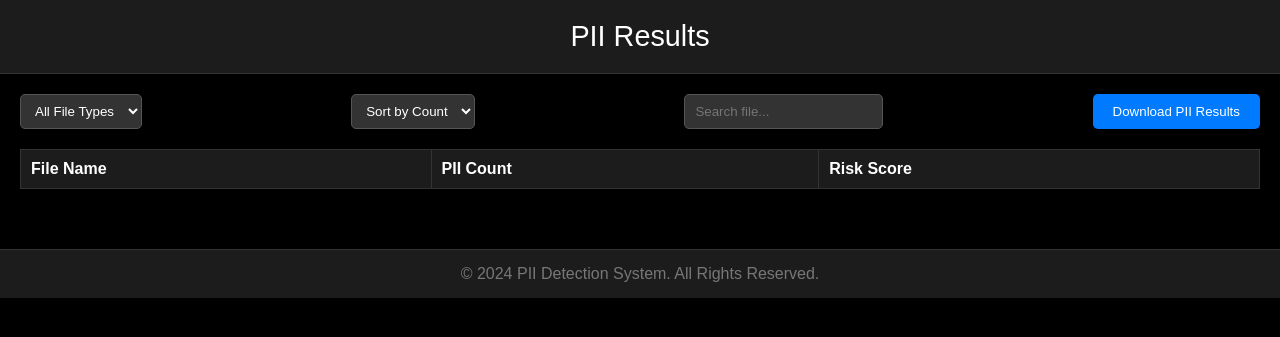
After one commit to PritK99/Data-Watchdog, a Flask app: page /view in a window 1280 px wide. The commit adds this page. Shown: the top 337 px of the page. Run offline with Flask 3, Linux system fonts and the light colour scheme; lists and menus that the app fills with data are empty; some libraries are stand-ins or nearby versions.

Commit message:
Adding drilldown feature

```diff
--- a/client/templates/dashboard.html
+++ b/client/templates/dashboard.html
@@ -121,7 +121,7 @@
           <p>Total Risks: <span id="totalRisks"></span></p>
           <p>Mean Risk Score: <span id="meanRiskScore"></span> / 10 </p>
           <!-- Download Button for CSV file -->
-          <a href="/download_csv" class="download-btn" download>Download Results</a>
+          <button class="download-btn" id="view-btn">View Results</button>
         </div>
         <div class="card">
           <h2>Bucket Distribution</h2>
@@ -410,6 +410,9 @@
       }
 
       document.addEventListener("DOMContentLoaded", initializeDashboard);
+      document.getElementById("view-btn").onclick = function() {
+            window.location.href = "/view";
+        };
     </script>
   </body>
 </html>
--- /dev/null
+++ b/client/templates/view.html
@@ -0,0 +1,204 @@
+<!DOCTYPE html>
+<html lang="en">
+<head>
+    <meta charset="UTF-8">
+    <meta name="viewport" content="width=device-width, initial-scale=1.0">
+    <title>PII Results</title>
+    <style>
+        body {
+            font-family: Arial, sans-serif;
+            margin: 0;
+            padding: 0;
+            background-color: #000;
+            color: white;
+        }
+
+        header {
+            background-color: #1c1c1c;
+            padding: 20px;
+            text-align: center;
+            border-bottom: 1px solid #333;
+            font-size: 1.8rem;
+        }
+
+        .container {
+            padding: 20px;
+        }
+
+        .filters {
+            display: flex;
+            justify-content: space-between;
+            margin-bottom: 20px;
+        }
+
+        select, input {
+            background-color: #333;
+            color: #fff;
+            border: 1px solid #555;
+            padding: 5px 10px;
+            border-radius: 5px;
+            margin-right: 10px;
+        }
+
+        button {
+            background-color: #007bff;
+            color: #fff;
+            border: none;
+            padding: 10px 20px;
+            border-radius: 5px;
+            cursor: pointer;
+        }
+
+        button:hover {
+            background-color: #0056b3;
+        }
+
+        table {
+            width: 100%;
+            border-collapse: collapse;
+            margin-top: 20px;
+        }
+
+        th, td {
+            border: 1px solid #333;
+            padding: 10px;
+            text-align: left;
+        }
+
+        th {
+            background-color: #1c1c1c;
+        }
+
+        footer {
+            background-color: #1c1c1c;
+            padding: 15px;
+            text-align: center;
+            color: #777;
+            border-top: 1px solid #333;
+            margin-top: 40px;
+        }
+
+        @media (max-width: 768px) {
+            header {
+                font-size: 1.5rem;
+            }
+            .filters {
+                flex-direction: column;
+            }
+            .filters > * {
+                margin-bottom: 10px;
+            }
+        }
+    </style>
+</head>
+<body>
+    <header>PII Results</header>
+
+    <div class="container">
+        <div class="filters">
+            <select id="fileTypeFilter">
+                <option value="all">All File Types</option>
+            </select>
+            <select id="sortBy">
+                <option value="count">Sort by Count</option>
+                <option value="risk">Sort by Risk</option>
+            </select>
+            <input type="text" id="searchFile" placeholder="Search file...">
+            <!-- Add the download button -->
+            <button id="downloadBtn">Download PII Results</button>
+        </div>
+        <table id="piiResultsTable">
+            <thead>
+                <tr>
+                    <th>File Name</th>
+                    <th>PII Count</th>
+                    <th>Risk Score</th>
+                </tr>
+            </thead>
+            <tbody></tbody>
+        </table>
+    </div>
+
+    <footer>&copy; 2024 PII Detection System. All Rights Reserved.</footer>
+
+    <script>
+        let data = {}; // Initially empty; will be populated by the API
+
+        // Fetch data from the backend API
+        function fetchData() {
+            return fetch('/get_analysis')  // Replace with actual API URL
+                .then(response => response.json())
+                .then(fetchedData => {
+                    data = fetchedData;
+                    populateFileTypeFilter();
+                    updatePIIResultsTable();
+                })
+                .catch(error => {
+                    console.error("Error fetching data:", error);
+                    alert('Failed to fetch data from server.');
+                });
+        }
+
+        function populateFileTypeFilter() {
+            const select = document.getElementById('fileTypeFilter');
+            select.innerHTML = '<option value="all">All File Types</option>'; // Reset options
+
+            Object.keys(data.pii_counts_per_file_type).forEach(fileType => {
+                const option = document.createElement('option');
+                option.value = fileType;
+                option.textContent = fileType.toUpperCase();
+                select.appendChild(option);
+            });
+        }
+
+        function updatePIIResultsTable() {
+            const tbody = document.querySelector('#piiResultsTable tbody');
+            const fileTypeFilter = document.getElementById('fileTypeFilter').value;
+            const sortBy = document.getElementById('sortBy').value;
+            const searchTerm = document.getElementById('searchFile').value.toLowerCase();
+
+            let filteredData = Object.entries(data.pii_counts_per_file)
+                .filter(([fileName, _]) => {
+                    if (fileTypeFilter === 'all') return true;
+                    return fileName.endsWith(fileTypeFilter);
+                })
+                .filter(([fileName, _]) => fileName.toLowerCase().includes(searchTerm));
+
+            filteredData.sort((a, b) => {
+                if (sortBy === 'count') {
+                    return b[1] - a[1];
+                } else {
+                    return data.mean_risk_per_file[b[0]] - data.mean_risk_per_file[a[0]];
+                }
+            });
+
+            tbody.innerHTML = '';
+            filteredData.forEach(([fileName, count]) => {
+                const row = tbody.insertRow();
+                row.insertCell(0).textContent = fileName;
+                row.insertCell(1).textContent = count;
+                row.insertCell(2).textContent = data.mean_risk_per_file[fileName].toFixed(2);
+            });
+        }
+
+        // Add event listener to download button
+        function setupDownloadButton() {
+            const downloadButton = document.getElementById('downloadBtn');
+            downloadButton.addEventListener('click', () => {
+                window.location.href = '/download_csv';  // Replace with the correct download URL
+            });
+        }
+
+        function initializePage() {
+            fetchData();
+            setupDownloadButton();
+
+            document.getElementById('fileTypeFilter').addEventListener('change', updatePIIResultsTable);
+            document.getElementById('sortBy').addEventListener('change', updatePIIResultsTable);
+            document.getElementById('searchFile').addEventListener('input', updatePIIResultsTable);
+        }
+
+        document.addEventListener('DOMContentLoaded', initializePage);
+    </script>
+</body>
+</html>
```
